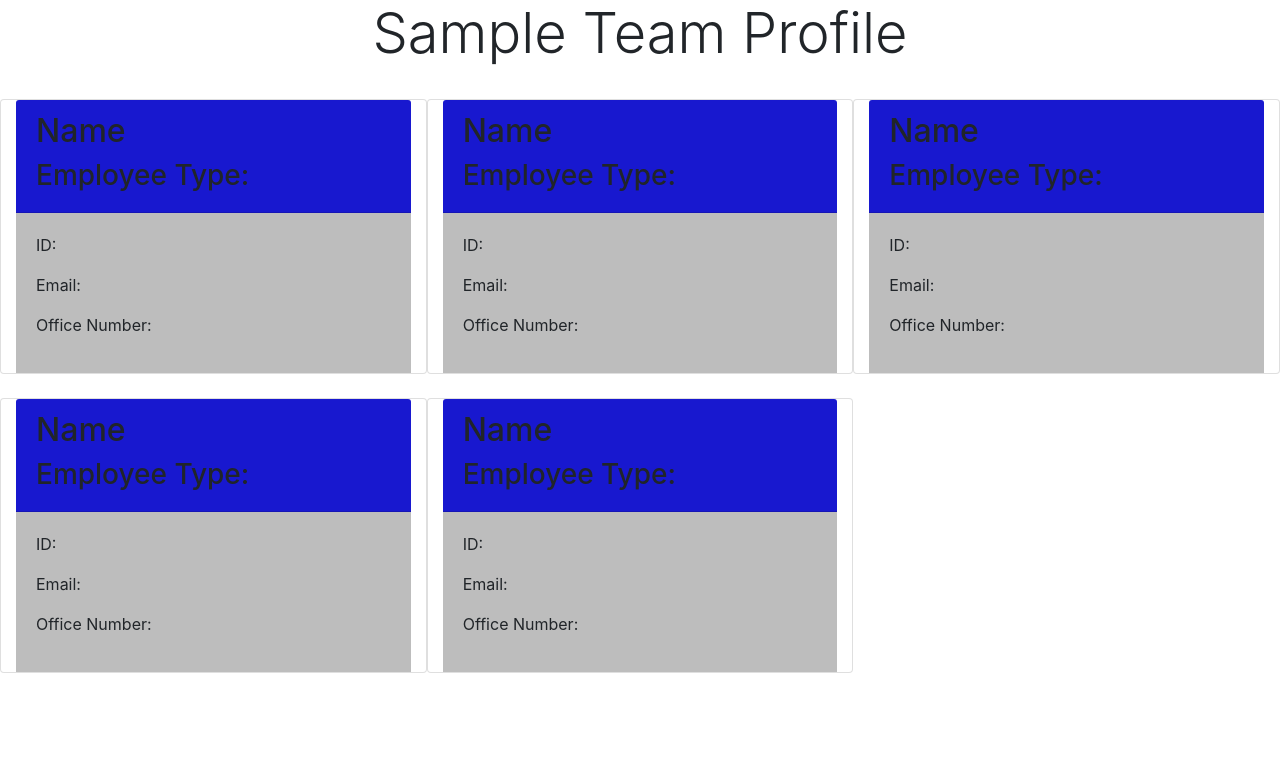
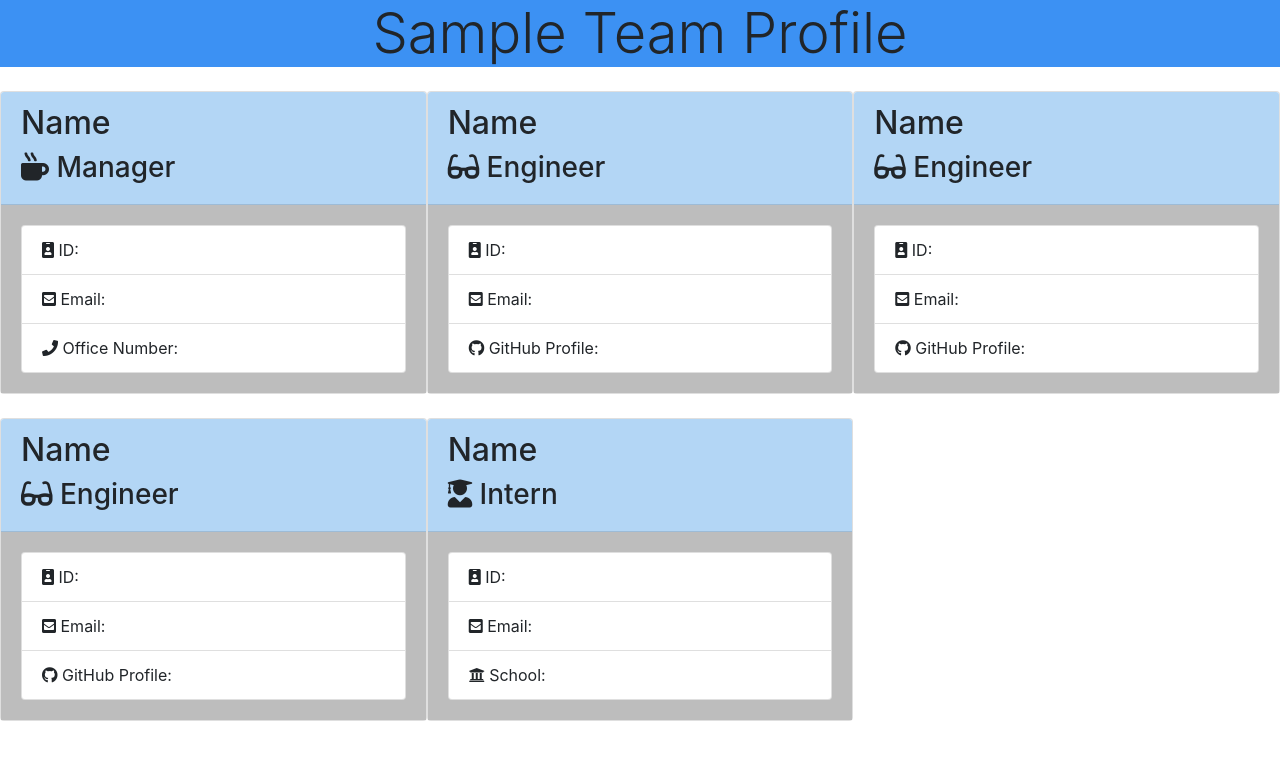
Before and after one commit to aaronauyoong/team-profile-generator, a website: page src/sampleIndex.html in a window 1280 px wide. Drawn offline with nearby package versions, Linux system fonts and the light colour scheme.

Commit message:
working on team profile layout t (almost completed). Added style.css to aid in styling of the team profile page. From the sample profile, added the cards into generateTeamHTML.js for Manager, Engineer and Student. WIP includes pushing employee cards to page, template literal for team profile html

```diff
--- a/src/sampleIndex.html
+++ b/src/sampleIndex.html
@@ -8,13 +8,17 @@
     href="https://stackpath.bootstrapcdn.com/bootstrap/4.3.1/css/bootstrap.min.css"
     integrity="sha384-ggOyR0iXCbMQv3Xipma34MD+dH/1fQ784/j6cY/iJTQUOhcWr7x9JvoRxT2MZw1T"
     crossorigin="anonymous">
+    <link rel="stylesheet"
+    href="https://cdnjs.cloudflare.com/ajax/libs/font-awesome/5.15.3/css/all.min.css"
+    integrity="sha512-iBBXm8fW90+nuLcSKlbmrPcLa0OT92xO1BIsZ+ywDWZCvqsWgccV3gFoRBv0z+8dLJgyAHIhR35VZc2oM/gI1w=="
+    crossorigin="anonymous" />
     <link rel="stylesheet" href="style.css">
     <title>Sample Team Profile</title>
 </head>
 <body>
-    <div class="container-fluid">
-        <header>
-            <h1 class="display-4 text-center">Sample Team Profile</h1>
+    <div class="container-fluid profile-header">
+        <header id="teamprofile">
+            <h1 class="display-4 text-center mb-0 h1 w-100 text-center">Sample Team Profile</h1>
         </header>
     </div>
 
@@ -24,60 +28,60 @@
             <div class="card col-4 mt-4 h-100">
                 <div class="card-header">
                     <h2 class="staff-name">Name</h2>
-                    <h3 class="employee-type">Employee Type: </h3>
+                    <h3 class="employee-type"><i class="fas fa-mug-hot"></i> Manager</h3>
                 </div>
                 <div class="card-body">
-                    <p class="id">ID: </p>
-                    <p class="email">Email: </p>
-                    <p class="office-number">Office Number: </p>
+                    <p class="id list-group-item"><i class="fas fa-id-badge"></i> ID: </p>
+                    <p class="email list-group-item"><i class="fas fa-envelope-square"></i> Email: </p>
+                    <p class="office-number list-group-item"><i class="fas fa-phone"></i> Office Number: </p>
                 </div>
             </div>
 
             <div class="card col-4 mt-4 h-100">
                 <div class="card-header">
                     <h2 class="staff-name">Name</h2>
-                    <h3 class="employee-type">Employee Type: </h3>
+                    <h3 class="employee-type"><i class="fas fa-glasses"></i> Engineer </h3>
                 </div>
                 <div class="card-body">
-                    <p class="id">ID: </p>
-                    <p class="email">Email: </p>
-                    <p class="office-number">Office Number: </p>
+                    <p class="id list-group-item"><i class="fas fa-id-badge"></i> ID: </p>
+                    <p class="email list-group-item"><i class="fas fa-envelope-square"></i> Email: </p>
+                    <p class="office-number list-group-item"><i class="fab fa-github"></i> GitHub Profile: </p>
                 </div>
             </div>
 
             <div class="card col-4 mt-4 h-100">
                 <div class="card-header">
                     <h2 class="staff-name">Name</h2>
-                    <h3 class="employee-type">Employee Type: </h3>
+                    <h3 class="employee-type"><i class="fas fa-glasses"></i> Engineer </h3>
                 </div>
                 <div class="card-body">
-                    <p class="id">ID: </p>
-                    <p class="email">Email: </p>
-                    <p class="office-number">Office Number: </p>
+                    <p class="id list-group-item"><i class="fas fa-id-badge"></i> ID: </p>
+                    <p class="email list-group-item"><i class="fas fa-envelope-square"></i> Email: </p>
+                    <p class="office-number list-group-item"><i class="fab fa-github"></i> GitHub Profile: </p>
                 </div>
             </div>
 
             <div class="card col-4 mt-4 h-100">
                 <div class="card-header">
                     <h2 class="staff-name">Name</h2>
-                    <h3 class="employee-type">Employee Type: </h3>
+                    <h3 class="employee-type"><i class="fas fa-glasses"></i> Engineer </h3>
                 </div>
                 <div class="card-body">
-                    <p class="id">ID: </p>
-                    <p class="email">Email: </p>
-                    <p class="office-number">Office Number: </p>
+                    <p class="id list-group-item"><i class="fas fa-id-badge"></i> ID: </p>
+                    <p class="email list-group-item"><i class="fas fa-envelope-square"></i> Email: </p>
+                    <p class="office-number list-group-item"><i class="fab fa-github"></i> GitHub Profile: </p>
                 </div>
             </div>
 
             <div class="card col-4 mt-4 h-100">
                 <div class="card-header">
                     <h2 class="staff-name">Name</h2>
-                    <h3 class="employee-type">Employee Type: </h3>
+                    <h3 class="employee-type"><i class="fas fa-user-graduate"></i> Intern</h3>
                 </div>
                 <div class="card-body">
-                    <p class="id">ID: </p>
-                    <p class="email">Email: </p>
-                    <p class="office-number">Office Number: </p>
+                    <p class="id list-group-item"><i class="fas fa-id-badge"></i> ID: </p>
+                    <p class="email list-group-item"><i class="fas fa-envelope-square"></i> Email: </p>
+                    <p class="office-number list-group-item"><i class="fas fa-university"></i> School: </p>
                 </div>
             </div>
         </div>
--- a/src/style.css
+++ b/src/style.css
@@ -1,10 +1,36 @@
 :root {
     --lightgrey: rgb(189, 189, 189);
-    --solidblue: rgb(24, 24, 207);
+    --solidblue: rgb(60, 145, 243);
+    --gentleblue: rgb(179, 214, 245);
+}
+
+/* *{
+    margin: 0;
+    padding: 0;
+} */
+
+.profile-header{
+    background-color: azure;
+    width: auto;
+    margin: 0;
+    padding-left: 0;
+    padding-right: 0;
+}
+
+#teamprofile {
+    background-color: var(--solidblue);
+}
+
+.card {
+    padding: 0;
+}
+
+.card-body{
+    background-color: rgb(181, 187, 192);
 }
 
 .card-header {
-    background-color: var(--solidblue);
+    background-color: var(--gentleblue);
 }
 
 .card-body {
```
Also changed, not shown: src/generateTeamHTML.js (+52 -0 lines).
